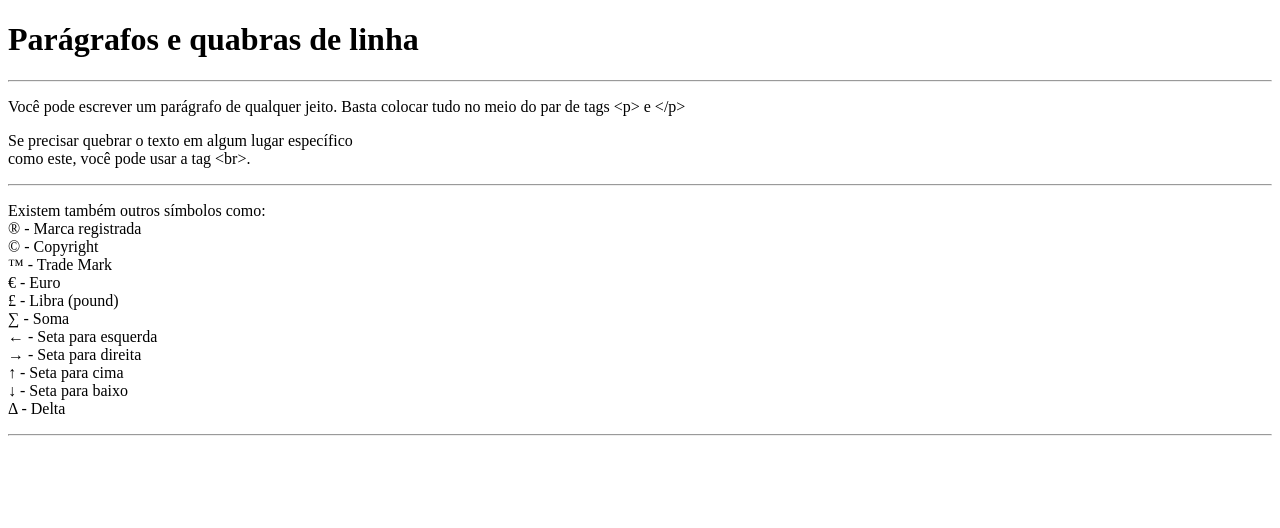
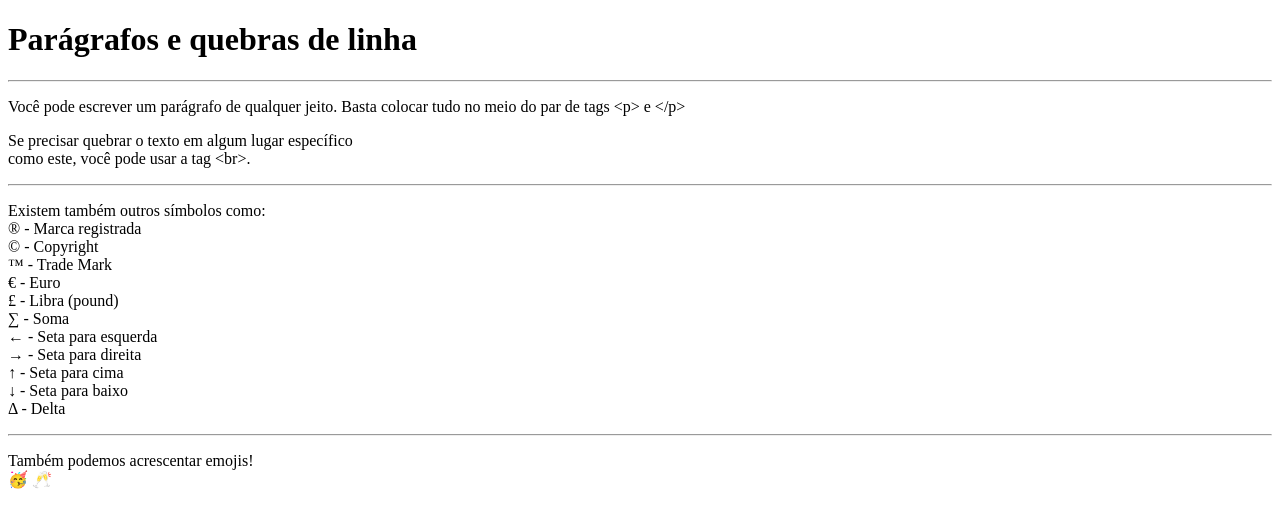
Before and after one commit to LuizRojas/Curso-HTML-CSS, a plain HTML site: page exercicios/ex002/index.html in a window 1280 px wide. Drawn offline with Linux system fonts and the light colour scheme.

Commit message:
aprendendo um pouco sobre emojis

```diff
--- a/exercicios/ex002/index.html
+++ b/exercicios/ex002/index.html
@@ -8,9 +8,10 @@
 </head>
 <body>
     <script src="teste.js"></script>
-    <h1>Parágrafos e quabras de linha</h1>
+    <h1>Parágrafos e quebras de linha</h1>
     <hr>
-    <p>Você pode escrever
+    <p>
+        Você pode escrever
         um parágrafo de qualquer jeito.
         Basta colocar tudo no meio
         do par de tags &lt;p&gt; e &lt;/p&gt;
@@ -20,7 +21,8 @@
         você pode usar a tag &lt;br&gt;.  <!-- &lt; de (less than) e &lt de (greater than) -->
     </p>
     <hr>
-    <p>Existem também outros símbolos como: <br>
+    <p>
+        Existem também outros símbolos como: <br>
         &reg; - Marca registrada <br>
         &copy; - Copyright <br>
         &trade; - Trade Mark <br>
@@ -34,5 +36,9 @@
         &Delta; - Delta <br>
     <hr>
     </p>
+    <p>
+        Também podemos acrescentar emojis!<br>
+        &#x1F973; &#x1F942; <br>
+    </p>
 </body>
 </html>
```
Also changed, not shown: exercicios/ex003/index.html (added, +12 -0 lines), 1 other file. Lines whose indentation alone changed are shown as unchanged.
